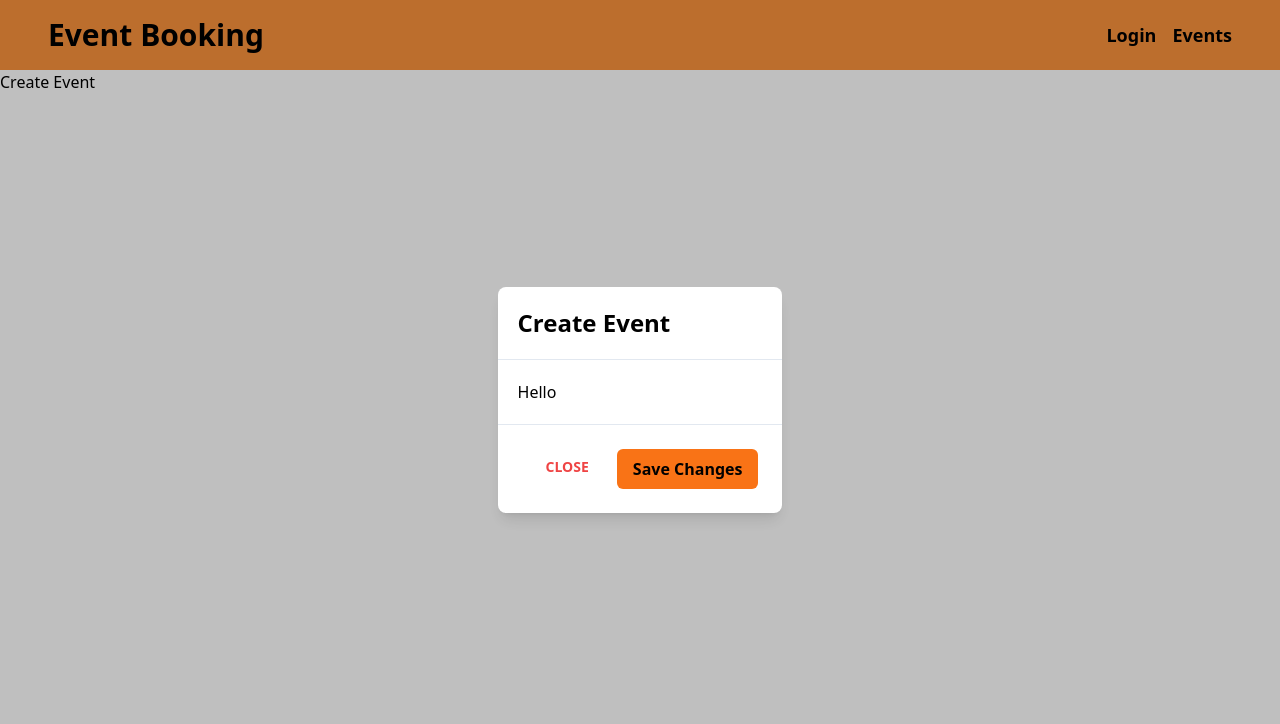
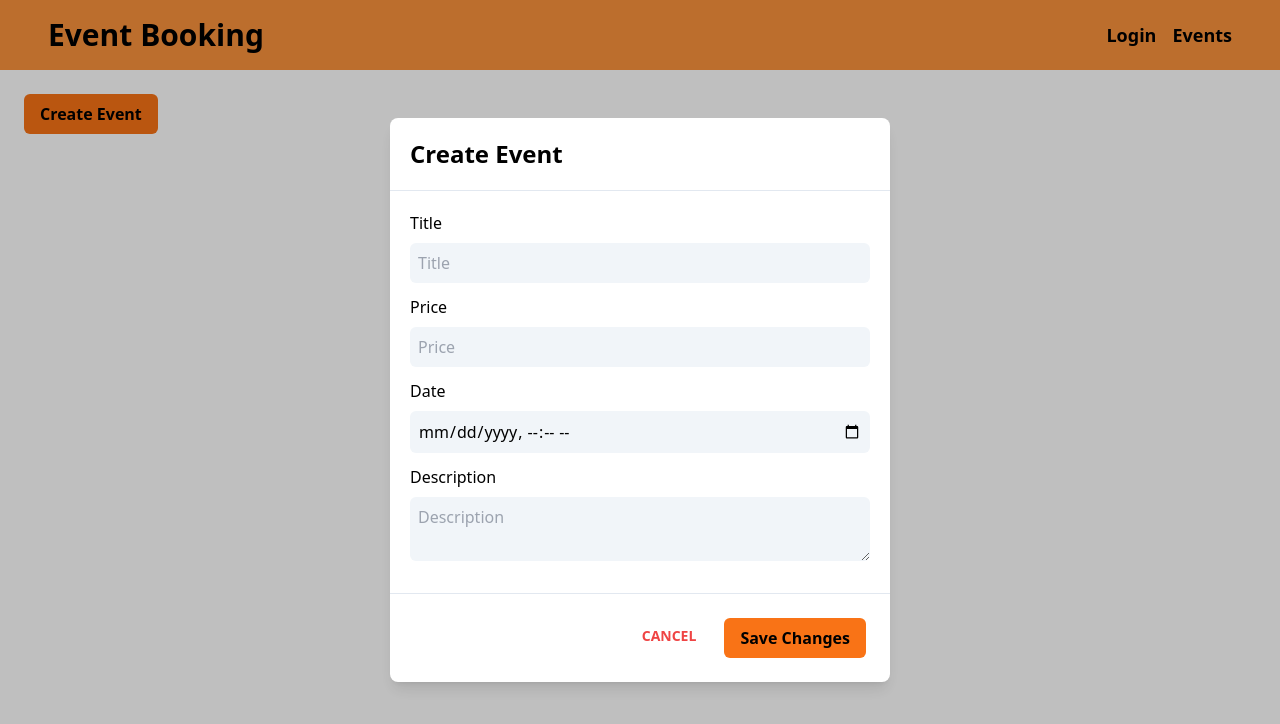
Before and after one commit to daniel-liemng/event_booking_mern_graphql, a React (Vite) app in the folder frontend/: page /events in a window 1280 px wide. Both pictures are taken after a click on the button "Create Event". Shown: the top 724 px of the page. Built offline with nearby package versions, Linux system fonts and the light colour scheme.

Commit message:
create event

```diff
--- a/frontend/package.json
+++ b/frontend/package.json
@@ -18,6 +18,7 @@
     "react-router-dom": "^6.15.0"
   },
   "devDependencies": {
+    "@tailwindcss/forms": "^0.5.6",
     "@types/react": "^18.2.15",
     "@types/react-dom": "^18.2.7",
     "@vitejs/plugin-react": "^4.0.3",
--- a/frontend/src/App.jsx
+++ b/frontend/src/App.jsx
@@ -1,4 +1,10 @@
-import { ApolloClient, InMemoryCache, ApolloProvider } from '@apollo/client';
+import {
+  ApolloClient,
+  InMemoryCache,
+  ApolloProvider,
+  createHttpLink,
+} from '@apollo/client';
+import { setContext } from '@apollo/client/link/context';
 import { BrowserRouter as Router, Routes, Route } from 'react-router-dom';
 
 import Auth from './pages/Auth';
@@ -10,8 +16,25 @@ import { useState } from 'react';
 import ProtectedRoute from './protectedRoutes/ProtectedRoute';
 import AuthRoute from './protectedRoutes/AuthRoute';
 
+const httpLink = createHttpLink({
+  uri: 'http://localhost:5000/graphql',
+});
+
+const authLink = setContext((_, { headers }) => {
+  // get the authentication token from local storage if it exists
+  const token = localStorage.getItem('token');
+  // return the headers to the context so httpLink can read them
+  return {
+    headers: {
+      ...headers,
+      authorization: token ? `Bearer ${token}` : '',
+    },
+  };
+});
+
 const client = new ApolloClient({
   uri: 'http://localhost:5000/graphql',
+  link: authLink.concat(httpLink),
   cache: new InMemoryCache(),
 });
 
--- a/frontend/src/components/Modal.jsx
+++ b/frontend/src/components/Modal.jsx
@@ -6,7 +6,7 @@ const Modal = ({ setShowModal, title, onConfirm, children }) => {
       <div className='justify-center items-center flex overflow-x-hidden overflow-y-auto fixed inset-0 z-50 outline-none focus:outline-none'>
         <div className='relative w-auto my-6 mx-auto max-w-3xl'>
           {/*content*/}
-          <div className='border-0 rounded-lg shadow-lg relative flex flex-col w-full bg-white outline-none focus:outline-none'>
+          <div className='w-[500px] border-0 rounded-lg shadow-lg relative flex flex-col  bg-white outline-none focus:outline-none'>
             {/*header*/}
             <div className='flex items-start justify-between p-5 border-b border-solid border-slate-200 rounded-t'>
               <h3 className='text-2xl font-semibold'>{title}</h3>
@@ -28,10 +28,10 @@ const Modal = ({ setShowModal, title, onConfirm, children }) => {
                 type='button'
                 onClick={() => setShowModal(false)}
               >
-                Close
+                Cancel
               </button>
               <button
-                className='px-4 py-2 bg-orange-500 rounded-md w-full font-semibold hover:text-white hover:bg-orange-600'
+                className='px-4 py-2 bg-orange-500 rounded-md  font-semibold hover:text-white hover:bg-orange-600'
                 type='button'
                 onClick={onConfirm}
               >
--- /dev/null
+++ b/frontend/src/graphql/mutations/eventMutation.js
@@ -0,0 +1,27 @@
+import { gql } from '@apollo/client';
+
+export const CREATE_EVENT = gql`
+  mutation createEvent(
+    $title: String!
+    $description: String!
+    $date: String!
+    $price: Float!
+  ) {
+    createEvent(
+      title: $title
+      description: $description
+      date: $date
+      price: $price
+    ) {
+      id
+      title
+      description
+      date
+      price
+      creator {
+        id
+        email
+      }
+    }
+  }
+`;
--- a/frontend/src/pages/Events.jsx
+++ b/frontend/src/pages/Events.jsx
@@ -1,29 +1,105 @@
-import { useContext, useState } from 'react';
-import { AppContext } from '../context/AppContext';
+import { useState } from 'react';
+
 import Modal from '../components/Modal';
+import { useMutation } from '@apollo/client';
+import { CREATE_EVENT } from '../graphql/mutations/eventMutation';
 
 const Events = () => {
-  const { token, userId } = useContext(AppContext);
-
   const [showModal, setShowModal] = useState(false);
 
-  console.log('888', token);
-  console.log('88899', userId);
+  const [title, setTitle] = useState('');
+  const [description, setDescription] = useState('');
+  const [price, setPrice] = useState('');
+  const [date, setDate] = useState('');
 
-  console.log('11', showModal);
+  const [createEvent] = useMutation(CREATE_EVENT, {
+    variables: {
+      title,
+      description,
+      date,
+      price: +price,
+    },
+  });
+
+  const handleAddEvent = () => {
+    if (!title || !description || !price || !date) {
+      return alert('Please fill all fields');
+    }
+
+    const event = { title, description, price: +price, date };
+
+    createEvent(event);
+
+    setTitle('');
+    setDescription('');
+    setPrice('');
+    setDate('');
+    setShowModal(false);
+  };
 
   return (
-    <div>
-      <button type='button' onClick={() => setShowModal(true)}>
+    <div className='p-6'>
+      <button
+        type='button'
+        onClick={() => setShowModal(true)}
+        className='px-4 py-2 bg-orange-500 rounded-md font-semibold hover:text-white hover:bg-orange-600'
+      >
         Create Event
       </button>
       {showModal && (
         <Modal
           setShowModal={setShowModal}
           title='Create Event'
-          onConfirm={() => {}}
+          onConfirm={handleAddEvent}
         >
-          <h1>Hello</h1>
+          <form>
+            <div className='mb-3'>
+              <label htmlFor='title'>Title</label>
+              <input
+                id='title'
+                type='text'
+                value={title}
+                onChange={(e) => setTitle(e.target.value)}
+                placeholder='Title'
+                className='block my-2 w-full p-2 outline-none focus:ring-2 focus:ring-blue-400 rounded-md bg-slate-100'
+              />
+            </div>
+
+            <div className='mb-3'>
+              <label htmlFor='price'>Price</label>
+              <input
+                id='price'
+                type='number'
+                value={price}
+                onChange={(e) => setPrice(e.target.value)}
+                placeholder='Price'
+                className='block my-2 w-full p-2 outline-none focus:ring-2 focus:ring-blue-400 rounded-md bg-slate-100'
+              />
+            </div>
+
+            <div className='mb-3'>
+              <label htmlFor='date'>Date</label>
+              <input
+                id='date'
+                type='datetime-local'
+                value={date}
+                onChange={(e) => setDate(e.target.value)}
+                placeholder='Date'
+                className='block my-2 w-full p-2 outline-none focus:ring-2 focus:ring-blue-400 rounded-md bg-slate-100'
+              />
+            </div>
+
+            <div className='mb-3'>
+              <label htmlFor='description'>Description</label>
+              <textarea
+                id='description'
+                value={description}
+                onChange={(e) => setDescription(e.target.value)}
+                placeholder='Description'
+                className='block my-2 w-full p-2 outline-none focus:ring-2 focus:ring-blue-400 rounded-md bg-slate-100'
+              />
+            </div>
+          </form>
         </Modal>
       )}
     </div>
--- a/frontend/tailwind.config.js
+++ b/frontend/tailwind.config.js
@@ -4,5 +4,5 @@ export default {
   theme: {
     extend: {},
   },
-  plugins: [],
+  plugins: [import('@tailwindcss/forms')],
 };
```
Also changed, not shown: 1 other file (tests, documents, lock files or other folders).
